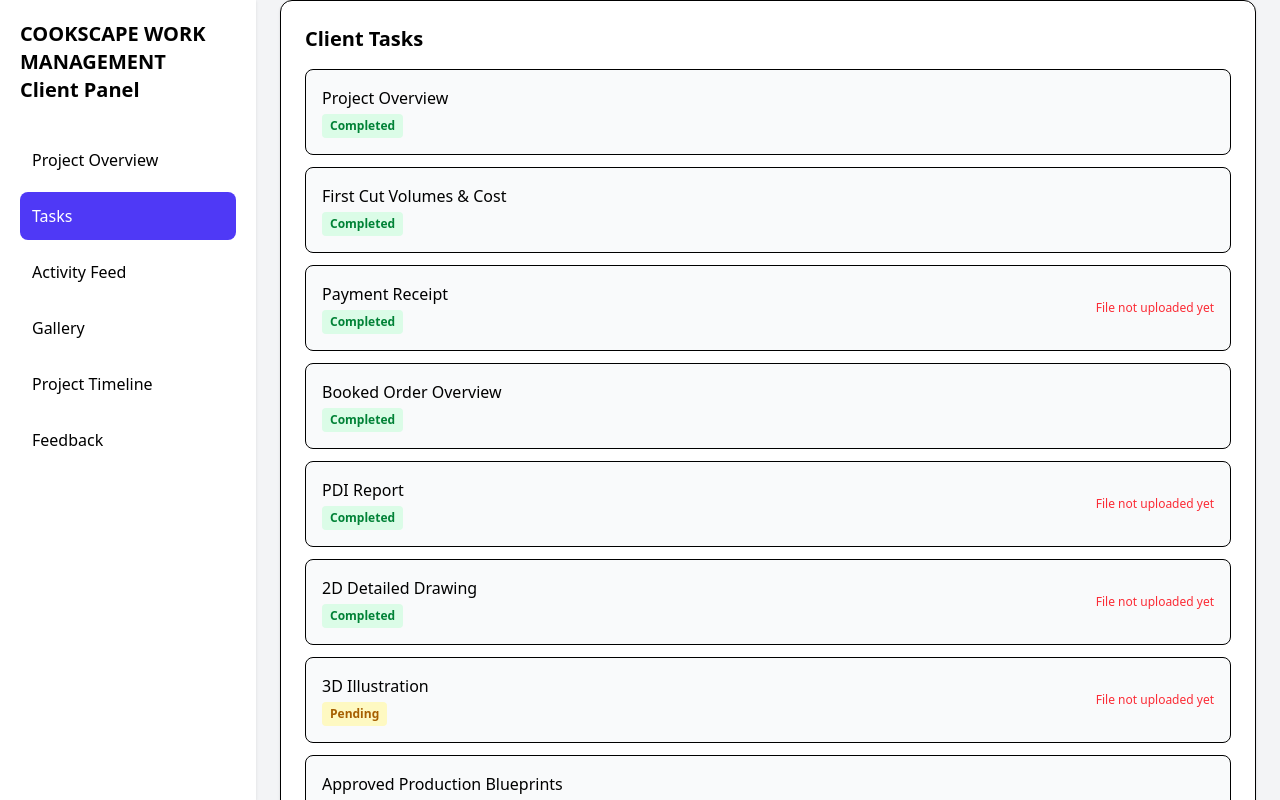
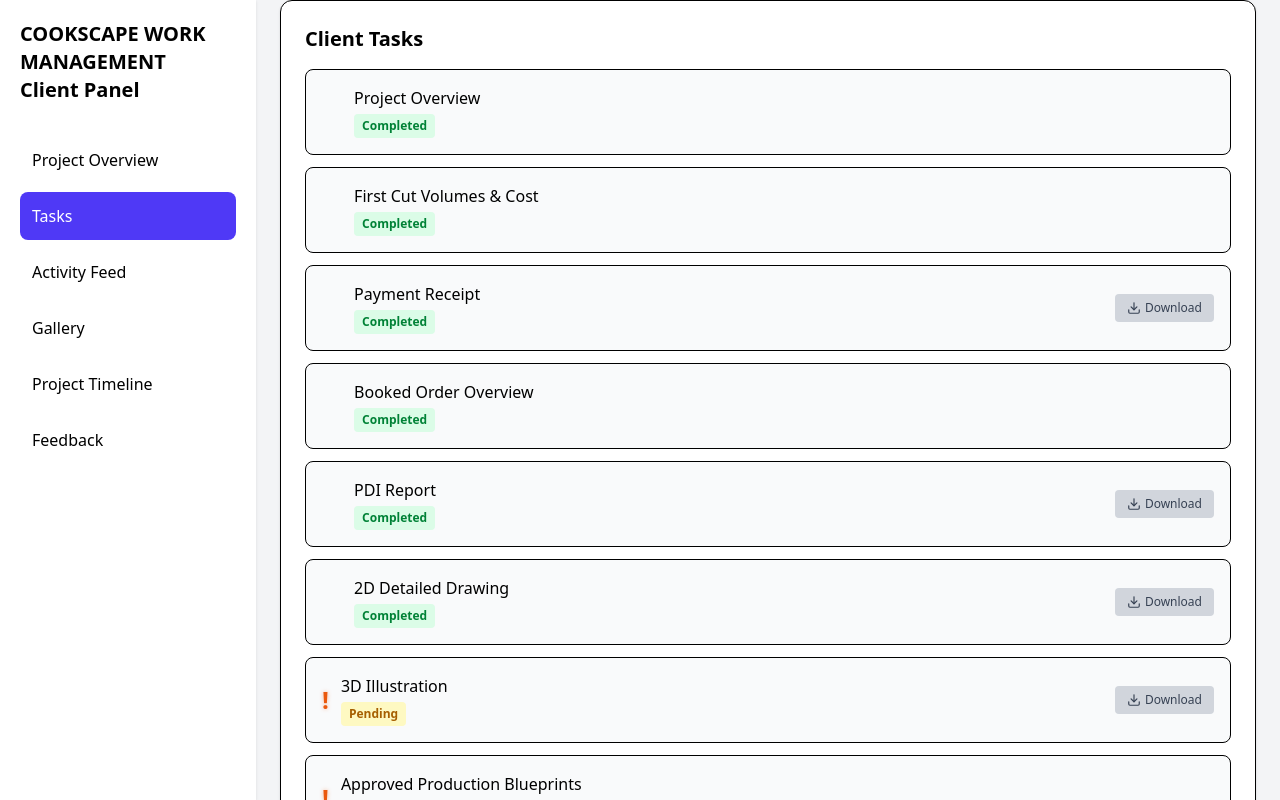
Before and after one commit to webappcookscape/TASK-MANAGER-FRONTEND, a React (Vite) app: page / in a window 1280 px wide. Both pictures are taken after a click on the button "Tasks". Shown: the top 800 px of the page. Built offline with nearby package versions, Linux system fonts and the light colour scheme.

Commit message:
download-option

```diff
--- a/src/components/TaskList.jsx
+++ b/src/components/TaskList.jsx
@@ -2,13 +2,22 @@
 import { Download } from "lucide-react";
 
 const TaskList = ({ tasks }) => {
-  const downloadKeywords = [
-    "receipt",
-    "pdi",
-    "2d",
-    "3d",
-    "guarantee",
-  ];
+  const downloadKeywords = ["receipt", "pdi", "2d", "3d", "guarantee"];
+
+  const getStatusIcon = (status) => {
+    if (status === "completed") {
+      return (
+        <span className="status-check">
+          ✓
+        </span>
+      );
+    }
+    return (
+      <span className="status-warn">
+        !
+      </span>
+    );
+  };
 
   return (
     <div className="bg-white p-6 rounded-xl shadow border">
@@ -17,8 +26,6 @@
       <div className="space-y-3">
         {tasks.map((task) => {
           const taskNameLower = task.name.toLowerCase();
-
-          // detect tasks that should support downloading
           const isDownloadTask = downloadKeywords.some((word) =>
             taskNameLower.includes(word)
           );
@@ -29,6 +36,9 @@
               className="flex flex-col sm:flex-row justify-between items-start sm:items-center p-4 bg-gray-50 border rounded-lg gap-2"
             >
               {/* Task Name + Status */}
+              <div className="flex items-center gap-3">
+                {getStatusIcon(task.status)}
+
                 <div className="flex flex-col">
                   <p className="font-medium">{task.name}</p>
 
@@ -41,6 +51,7 @@
                   >
                     {task.status === "completed" ? "Completed" : "Pending"}
                   </span>
+                </div>
               </div>
 
               {/* DOWNLOAD BUTTON */}
@@ -57,16 +68,71 @@
                 </a>
               )}
 
-              {/* FILE NOT UPLOADED */}
+              {/* TEST DOWNLOAD BUTTON WHEN FILE MISSING */}
               {isDownloadTask && !task.fileUrl && (
-                <span className="text-xs text-red-500">
-                  File not uploaded yet
-                </span>
+                <a
+                  href="https://drive.google.com/file/d/14XP2DMwnPwreayRRHa5R2dyZoJ0UT8eJ/view?usp=drive_link"
+                  download
+                  target="_blank"
+                  className="flex items-center gap-1 bg-gray-300 text-gray-700 text-xs font-medium px-3 py-1.5 rounded hover:bg-gray-400 transition"
+                >
+                  <Download size={14} />
+                  Download
+                </a>
               )}
             </div>
           );
         })}
       </div>
+
+      {/* Animations */}
+      <style>
+        {`
+        /* Animated green tick */
+        .status-check {
+          font-size: 24px;
+          font-weight: 900;
+          color: #16a34a;
+          animation: checkPop 0.4s ease-out, checkGlow 2s infinite ease-in-out;
+          display: inline-block;
+        }
+
+        @keyframes checkPop {
+          0%   { transform: scale(0.2); opacity: 0; }
+          60%  { transform: scale(1.4); opacity: 1; }
+          100% { transform: scale(1); }
+        }
+
+        @keyframes checkGlow {
+          0%   { text-shadow: 0 0 4px rgba(34,197,94,0.4); }
+          50%  { text-shadow: 0 0 10px rgba(34,197,94,0.7); }
+          100% { text-shadow: 0 0 4px rgba(34,197,94,0.4); }
+        }
+
+        /* Animated orange ! mark */
+        .status-warn {
+          font-size: 24px;
+          font-weight: 900;
+          color: #ea580c;
+          animation: warnShake 0.5s ease-in-out, warnGlow 2s infinite ease-in-out;
+          display: inline-block;
+        }
+
+        @keyframes warnShake {
+          0% { transform: rotate(0deg); }
+          25% { transform: rotate(-10deg); }
+          50% { transform: rotate(10deg); }
+          75% { transform: rotate(-5deg); }
+          100% { transform: rotate(0deg); }
+        }
+
+        @keyframes warnGlow {
+          0%   { text-shadow: 0 0 4px rgba(234,88,12,0.4); }
+          50%  { text-shadow: 0 0 10px rgba(234,88,12,0.8); }
+          100% { text-shadow: 0 0 4px rgba(234,88,12,0.4); }
+        }
+        `}
+      </style>
     </div>
   );
 };
```
Lines whose indentation alone changed are shown as unchanged.
